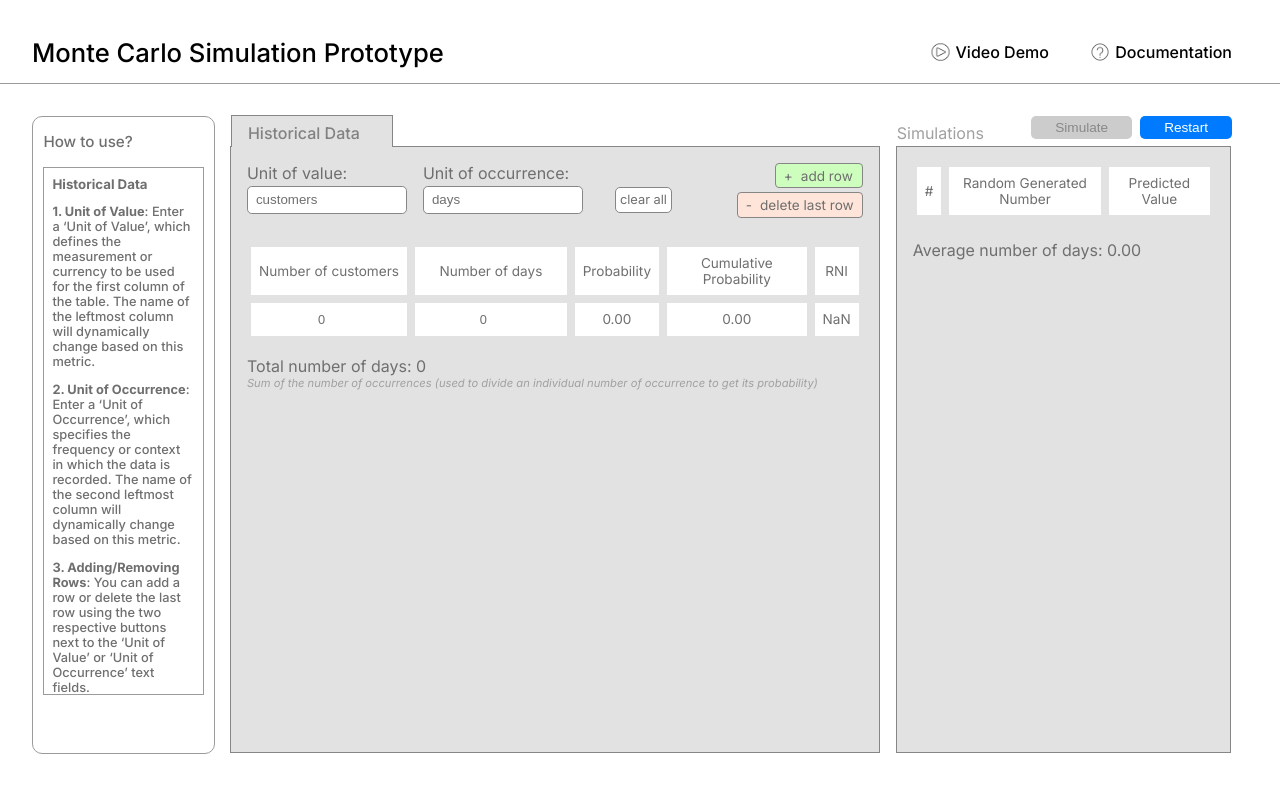
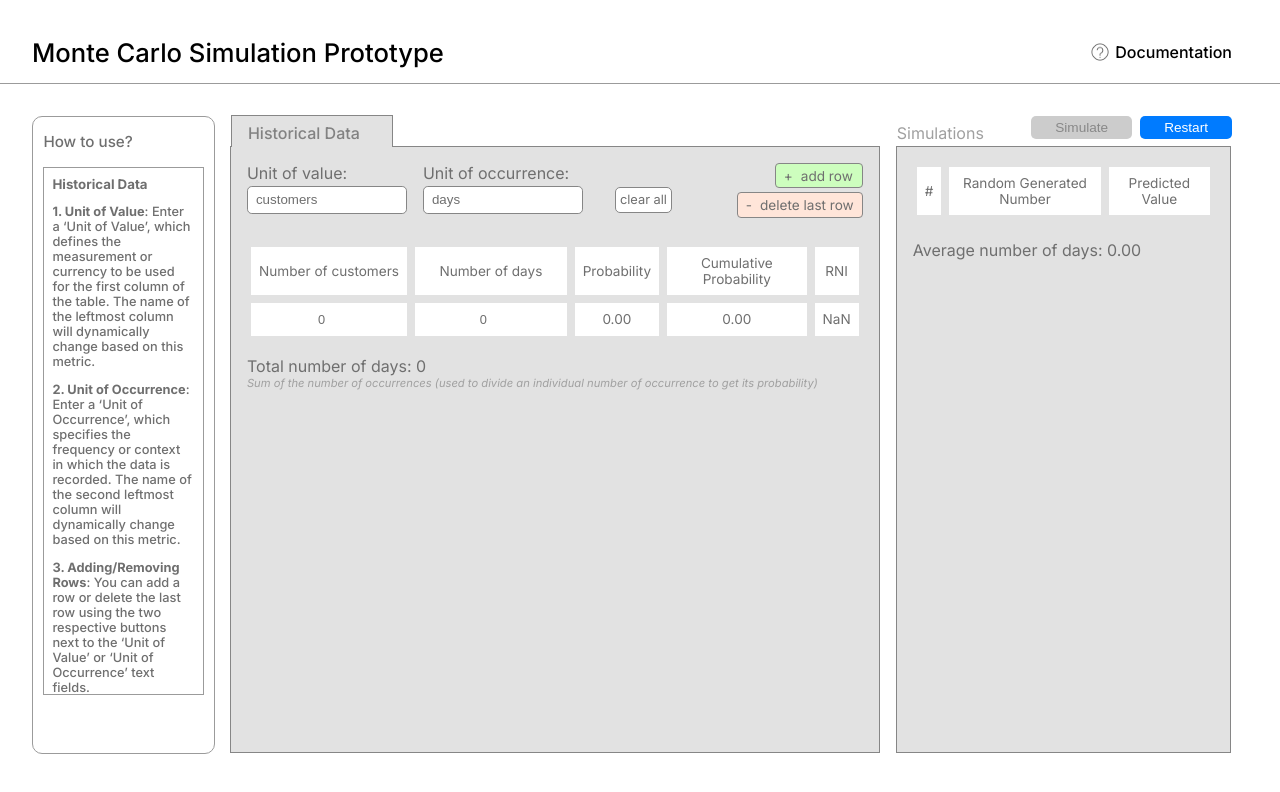
Before and after one commit to matchi-1/Monte-Carlo-Simulation-Prototype, a React (Create React App) app: page / in a window 1280 px wide. Shown: the top 792 px of the page. Built offline with nearby package versions, Linux system fonts and the light colour scheme.

Commit message:
removed video demo

```diff
--- a/src/App.js
+++ b/src/App.js
@@ -192,14 +192,13 @@ function App() {
       <div className="header">
         <h1>Monte Carlo Simulation Prototype</h1>
         <div className='header-right-section'>
-          <div className='header-icon-image-right-section'>
-            <img src="/video-icon.png" className="video-icon-logo" alt="video-icon"/>
-            <p>Video Demo</p>
-          </div>
-          <div className='header-icon-image-right-section'>
-            <img src="/info-icon.png" className="info-icon-logo" alt="info-icon"/>
-            <p>Documentation</p>
-          </div>
+          <a href="https://docs.google.com/document/d/1xBG0dHFGY-5s0ua_5BtuPHGgcgIqAgumM9rfQJdZ194" target="_blank" rel="noopener noreferrer"  className="no-link-style">
+            <div className='header-icon-image-right-section'>
+              <img src="/info-icon.png" className="info-icon-logo" alt="info-icon"/>
+              <p>Documentation</p>
+            </div>
+          </a>
+
         </div>
       </div>
       <div className='body'>
--- a/src/styles/App.css
+++ b/src/styles/App.css
@@ -74,6 +74,12 @@ html, body {
 
 /*instructions*/
 
+.no-link-style {
+  text-decoration: none;
+  color: inherit;
+}
+
+
 .instructions-container {
   padding: 0rem .65rem 0rem .65rem;
   align-items: flex-start;
@@ -105,7 +111,6 @@ html, body {
 
 .data-inst-container p {
   font-size: 0.8rem;
-
 }
 
 .data-inst-container h5 {
```
